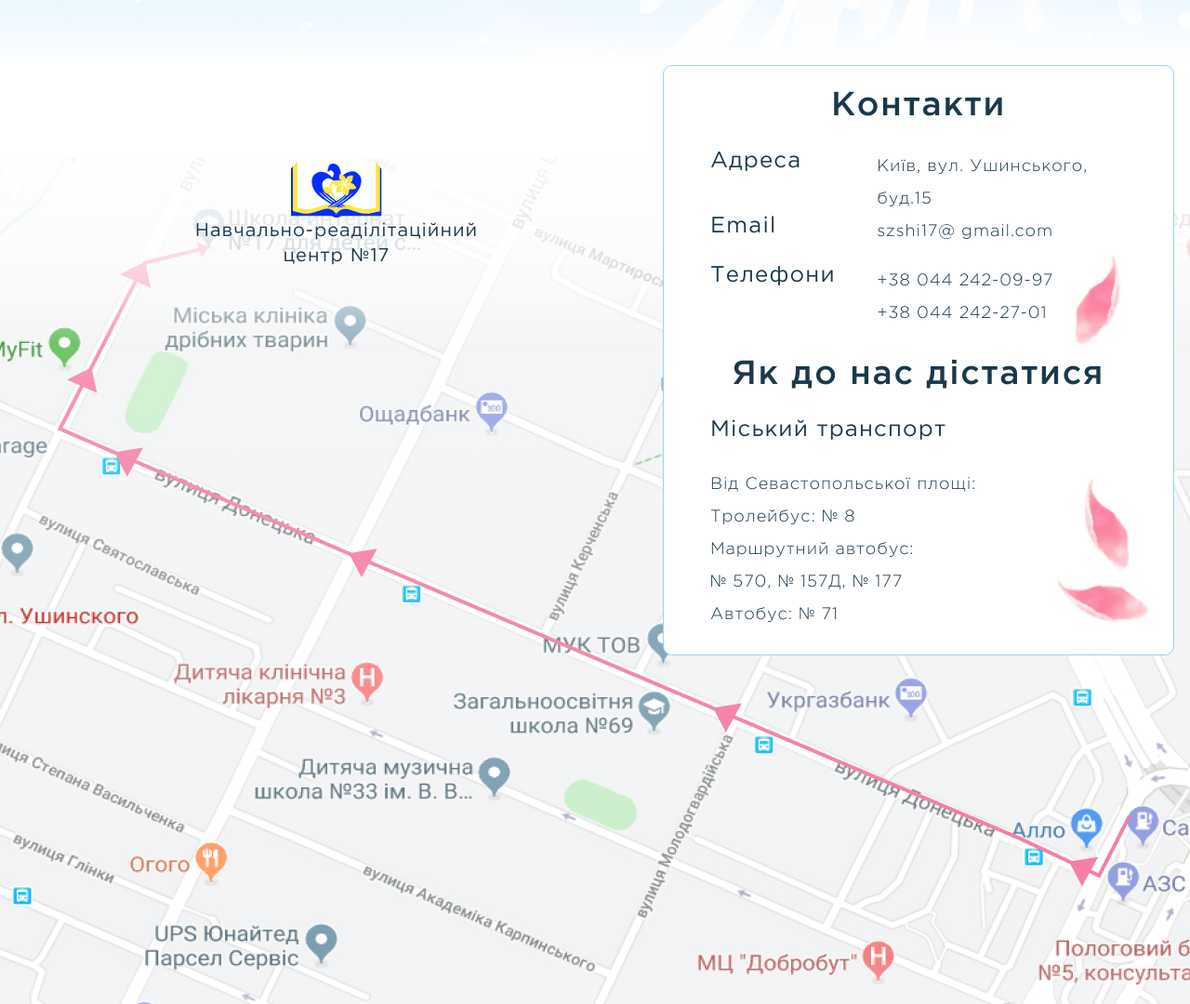
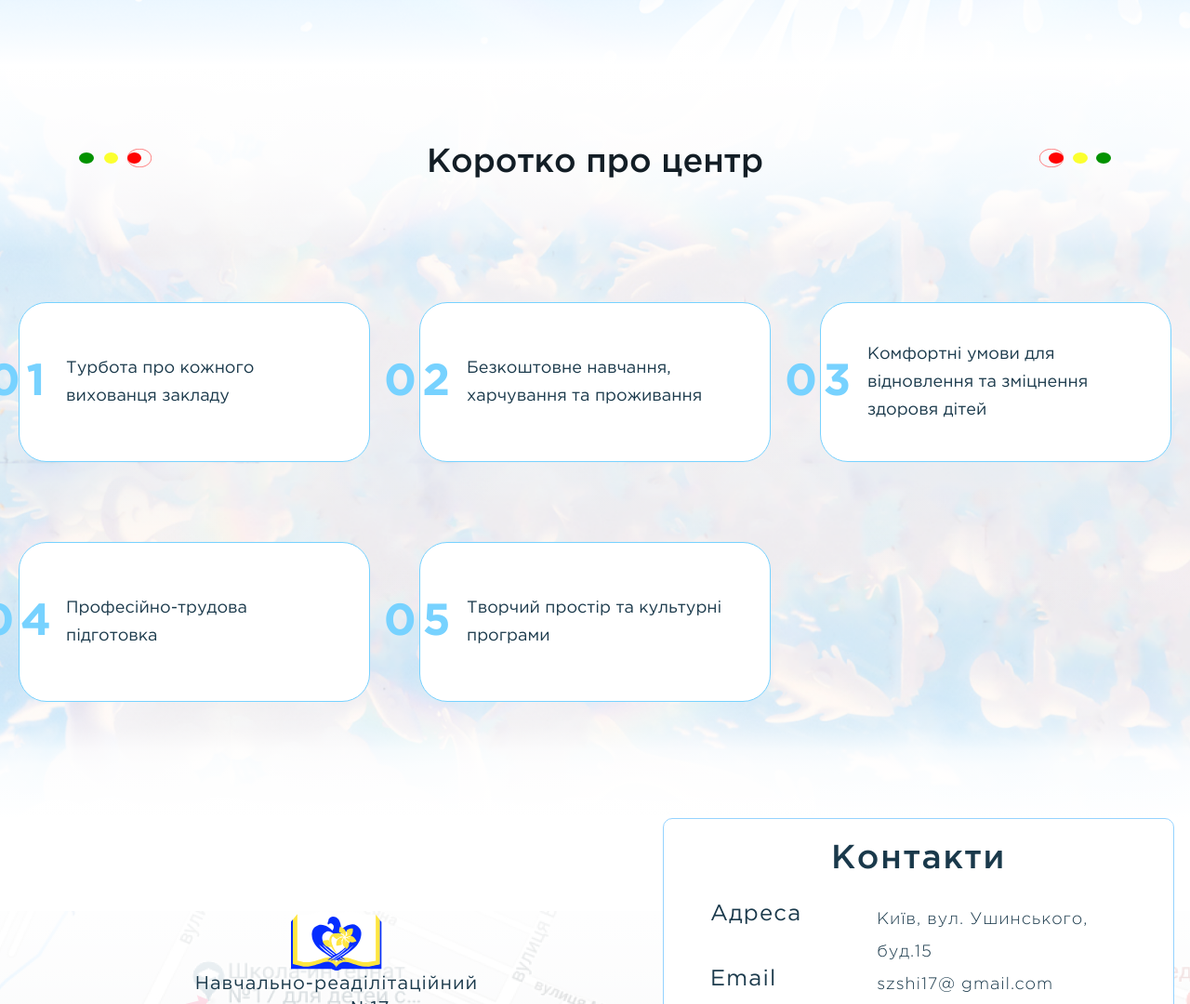
Before and after one commit to tfetisova/click-to-school, a website: page src/index.html in a window 1280 px wide. Shown: the part 720-1800 px from the top of the page at 93% size. Drawn offline with nearby package versions, Linux system fonts and the light colour scheme; files that its build step writes are made by us from their sources; files whose address does not match are found by name.

Commit message:
short about us in progress

```diff
--- a/src/index.html
+++ b/src/index.html
@@ -27,6 +27,20 @@
 
     </div>
 </section>
+<section class="short-about">
+    <div class="container">
+        <h2 class="section-title section-title--smaller">Коротко про центр</h2>
+        <ol class="short-about__item-wrap">
+            <li>Турбота про кожного вихованця закладу</li>
+            <li>Безкоштовне навчання, харчування та проживання</li>
+            <li>Комфортні умови для відновлення та зміцнення здоровя дітей</li>
+            <li>Професійно-трудова підготовка</li>
+            <li>Творчий простір та культурні програми</li>
+        </ol>
+
+
+    </div>
+</section>
 
 //= html-templates/map.html
 //= html-templates/footer.html
--- a/src/scss/_mixins.scss
+++ b/src/scss/_mixins.scss
@@ -55,3 +55,25 @@
   height: 100%;
   width: 100%;
 }
+@mixin gradient-top{
+  content:'';
+  position: absolute;
+  z-index: 0;
+  top:0;
+  left:0;
+  bottom:0;
+  right: 0;
+  background: linear-gradient(
+                  to top,
+                  rgba(255,255,255, .1) 65%,
+                  rgba(255,255,255, .3) 75%,
+                  rgba(255,255,255, .4) 80%,
+                  rgba(255,255,255, .6) 85%,
+                  rgba(255,255,255, .8) 90%,
+                  rgba(255,255,255, 1) 100%
+  );
+  background-size: cover;
+  background-repeat: no-repeat;
+  height: 100%;
+  width: 100%;
+}
--- /dev/null
+++ b/src/scss/sections/_short-about.scss
@@ -0,0 +1,51 @@
+.short-about{
+  padding-top: 60px;
+  padding-bottom: 125px;
+  position: relative;
+  background-image: url('../img/short-about-bg.png');
+  background-size: cover;
+  background-repeat: no-repeat;
+  &:after{
+    @include gradient-top-bottom;
+  }
+  &>.container{
+    position: relative;
+    z-index: 5;
+  }
+  & .section-title{
+    margin-bottom: 105px;
+  }
+  &__item-wrap{
+    list-style-type: none;
+    counter-reset: num;
+    display: grid;
+    grid-template-columns: repeat(3, 1fr);
+    grid-template-rows: 1fr 1fr;
+    grid-column-gap: 53px;
+    grid-row-gap: 86px;
+    &>li{
+      background: #FFFFFF;
+      border: 0.5px solid #77D2FF;
+      border-radius: 30px;
+      padding: 40px 50px;
+      font-size: 18px;
+      line-height: 30px;
+      position: relative;
+      @include flexCenter;
+    }
+    &>li::before {
+      content: '0'counter(num);
+      counter-increment: num;
+      font-weight: bold;
+      font-size: 48px;
+      line-height: 29px;
+      letter-spacing: 0.14em;
+      color: #77D2FF;
+      position: absolute;
+      top:50%;
+      transform: translate(-50%, -50%);
+      left:0;
+    }
+  }
+
+}
--- a/src/scss/style.scss
+++ b/src/scss/style.scss
@@ -101,7 +101,6 @@ body{
 
 .section-title{
   font-style: normal;
-  font-weight: normal;
   font-size: 48px;
   line-height: 90px;
   color: #131E26;
@@ -121,10 +120,15 @@ body{
     right: 65px;
     top: -5px;
   }
+  &--smaller{
+    font-weight: 500;
+    font-size: 36px;
+  }
 }
 
 @import "sections/header";
 @import "sections/hero-section";
+@import "sections/short-about";
 @import "sections/map";
 @import "sections/footer";
 @import "pages/sp-service";
```
Also changed, not shown: build/css/style.css, build/img/short-about-bg.png (added), build/index.html, src/img/short-about-bg.png (added).
